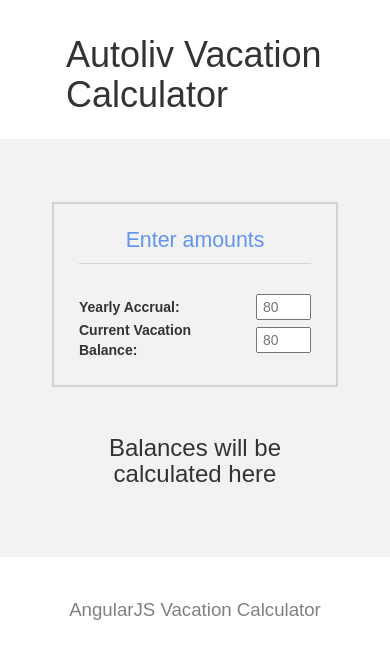
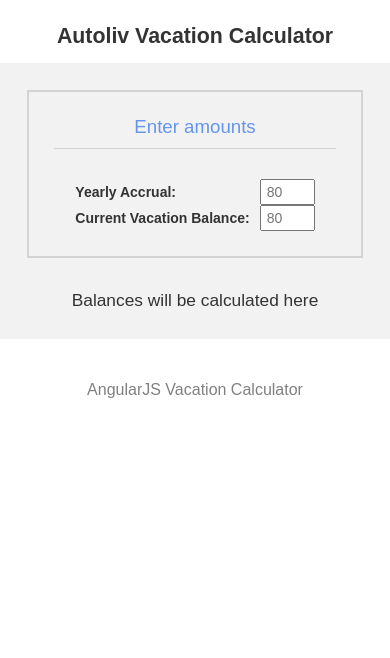
Before and after one commit to zigfreid5/AngularVacationCalc, a plain HTML site: page index.html in a window 390 px wide. Drawn offline with nearby package versions, Linux system fonts and the light colour scheme.

Commit message:
Better responsive Styling for phones

```diff
--- a/css/main.css
+++ b/css/main.css
@@ -7,6 +7,7 @@ html, body {
 
 .header {
  padding: 15px;
+ text-align: center;
 }
 
 .header h1 {
@@ -129,3 +130,66 @@ html, body {
         text-align: center;
     }
 }
+
+@media(max-width:630px)
+{
+    .header{
+        padding: 5px;
+    }
+
+    .header h1 {
+        font-size: 20pt;
+    }
+
+    .main{
+        padding: 10px;
+    }
+
+    .balances h3{
+        font-size: 16pt;
+    }
+
+    .balances{
+        font-size:12pt;
+    }
+
+
+}
+
+@media(max-width:450px)
+{
+    .container{
+        width: 95%;
+    }
+
+    .header h1{
+        font-size: 16pt;
+        font-weight: bold;
+    }
+
+    .main h2{
+        font-size: 14pt;
+    }
+
+    .main {
+        padding: 4px;
+    }
+
+    .balances h3{
+        font-size: 13pt;
+        margin-top: 5px;
+        margin-bottom: 5px;
+    }
+
+    .balances p{
+        font-size: 11pt;
+    }
+
+    .footnotes{
+        font-size: 10pt;
+    }
+
+    .footer{
+        font-size: 12pt;
+    }
+}
```
